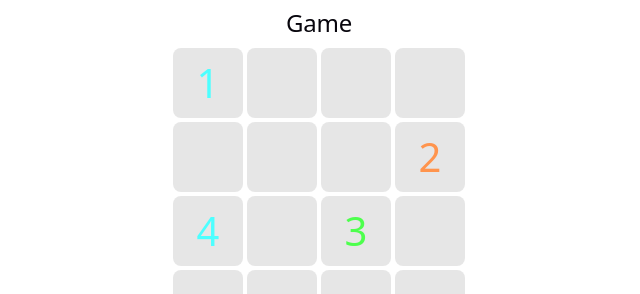
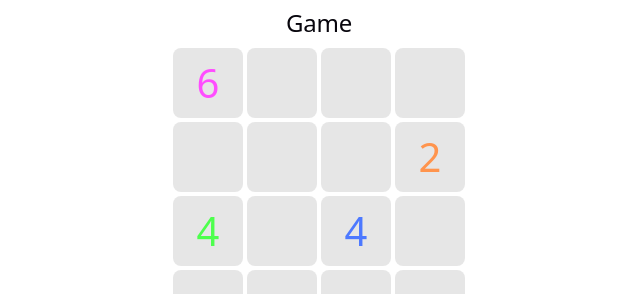
Before and after one commit to andreea-lipan/pretty-squares-game, a React (Vite) app: page / in a window 1280 px wide. Shown: the part 333-627 px from the top of the page, without its empty margins (321-961 px from the left). Built offline with nearby package versions, Linux system fonts and the light colour scheme.

Commit message:
game ends

```diff
--- a/src/Game/Card/Card.tsx
+++ b/src/Game/Card/Card.tsx
@@ -15,7 +15,7 @@ export default function Card({x, y, cell, selectionStart, selectionContinue,sele
   let backgroundColor = "background-default";
 
   if (cell.selectionBackgroundColor) {
-    backgroundColor = "background-" + cell.selectionBackgroundColor;
+    backgroundColor = `background-${cell.selectionBackgroundColor}`;
   } else if (cell.backgroundColor) {
     backgroundColor = "background-" + cell.backgroundColor;
   }
--- a/src/Game/Game.tsx
+++ b/src/Game/Game.tsx
@@ -21,27 +21,31 @@ for (let i = 0; i < 4; i++) {
 
 // Randomly assign numbers and colors to 4 cells
 const colors = ["green", "blue", "pink", "orange", "purple", "cyan"];
+
+// pick 4 unique colors from the list
+const pickedColurs = colors.sort(() => 0.5 - Math.random()).slice(0, 4);
+
 gameBoard[0][0] = {
-  number: 1,
-  numberColor: colors[Math.floor(Math.random() * colors.length)],
+  number: 6,
+  numberColor: pickedColurs[0],
   backgroundColor: null,
   selectionBackgroundColor: null
 };
 gameBoard[1][3] = {
   number: 2,
-  numberColor: colors[Math.floor(Math.random() * colors.length)],
+  numberColor: pickedColurs[1],
   backgroundColor: null,
   selectionBackgroundColor: null
 };
 gameBoard[2][2] = {
-  number: 3,
-  numberColor: colors[Math.floor(Math.random() * colors.length)],
+  number: 4,
+  numberColor: pickedColurs[2],
   backgroundColor: null,
   selectionBackgroundColor: null
 };
 gameBoard[2][0] = {
   number: 4,
-  numberColor: colors[Math.floor(Math.random() * colors.length)],
+  numberColor: pickedColurs[3],
   backgroundColor: null,
   selectionBackgroundColor: null
 };
@@ -50,8 +54,6 @@ gameBoard[2][0] = {
 export default function Game() {
 
   const [gameState, setGameState] = useState(gameBoard);
-  const [cont, setCont] = useState(false);
-
   const [currentSelection, setCurrentSelection] = useState<{
     startX: number,
     startY: number,
@@ -63,17 +65,15 @@ export default function Game() {
   // if it has no number -> give background lightgray
   // if it has more numbers -> give background red (error color)
   function verifySelection(startX: number, startY: number, endX: number, endY: number): string {
-    const number: {[key: number]: string} = {};
+    const number: { [key: number]: string } = {};
 
     // iterate through all cells in the current selection, if it has a number, add it to the number object with its color
-    if (currentSelection) {
     for (let i = Math.min(startY, endY); i <= Math.max(startY, endY); i++) {
       for (let j = Math.min(startX, endX); j <= Math.max(startX, endX); j++) {
         const cell = gameState[i][j];
         console.log("Cell", cell);
         if (cell.number) {
           number[cell.number] = cell.numberColor!;
-          }
         }
       }
     }
@@ -95,7 +95,7 @@ export default function Game() {
     return Object.values(number)[0];
   }
 
-  function colorRectangle(startX: number, startY: number, endX: number, endY: number) {
+  function colorRectangle(startX: number, startY: number, endX: number, endY: number, finalize: boolean = false) {
     console.log("Selecting rectangle from", startX, startY, "to", endX, endY);
     const color: string = verifySelection(startX, startY, endX, endY);
 
@@ -107,10 +107,19 @@ export default function Game() {
         // must make copy of game state to update it, not mutate it directly
         setGameState((prevValue) => {
           const newGameState = [...prevValue.map(innerArray => [...innerArray])];
+          if (finalize) {
+            newGameState[i][j] = {
+              ...newGameState[i][j],
+              backgroundColor: color !== "red" && color !== "lightgray" ? color : null, // if the color is red, section is invalid, dont save
+              selectionBackgroundColor: null
+            }
+          } else {
             newGameState[i][j] = {
               ...newGameState[i][j],
               selectionBackgroundColor: color // will use the function above later to determine the color based on the rules
             }
+          }
+
           return newGameState;
         })
 
@@ -129,9 +138,8 @@ export default function Game() {
         endY: y
       });
 
-      // check if the new rectangle is different, if yes, decolor the old one and color the new one
+      // decolor the old one and color the new one
       removeCurrentSelectionColor();
-
       colorRectangle(currentSelection.startX, currentSelection.startY, x, y);
     }
   }
@@ -169,8 +177,52 @@ export default function Game() {
     removeCurrentSelectionColor();
   }
 
+  function endSelection(x: number, y: number) {
+    // if selection is valid, keep the color, if not, reset it
+    if (currentSelection) {
+      colorRectangle(currentSelection.startX, currentSelection.startY, x, y, true);
+    } else {
+      setCurrentSelection({
+        startX: x,
+        startY: y,
+        endX: x,
+        endY: y
+      });
+      colorRectangle(x, y, x, y, true);
+    }
+
+    resetSelection();
+  }
+
+  const gameWon = verifyGameWon();
+
+  function verifyGameWon(): boolean {
+    // check if all cells with numbers are covered by a rectangle of their color, and there are no empty cells
+
+    for (let i = 0; i < gameState.length; i++) {
+      for (let j = 0; j < gameState[i].length; j++) {
+        const cell = gameState[i][j];
+        if (cell.number) {
+          if (cell.backgroundColor !== cell.numberColor) {
+            return false;
+          }
+        }
+        if (!cell.number && !cell.backgroundColor) {
+          return false;
+        }
+      }
+    }
+
+    return true;
+  }
+
+  function resetGame() {
+    // reset game state to initial state
+    setGameState(gameBoard);
+  }
+
   return (
-    <div>
+    <div onMouseLeave={resetSelection}>
       <h2>Game</h2>
       {/*  table representing the game board 4x4 */}
       <table>
@@ -182,13 +234,17 @@ export default function Game() {
                 <Card x={j} y={i} cell={cell}
                       selectionStart={() => startSelection(j, i)}
                       selectionContinue={() => updateSelection(j, i)}
-                      selectionEnd={() => resetSelection()}/>
+                      selectionEnd={() => endSelection(j, i)}/>
               </td>
             ))}
           </tr>
         ))}
         </tbody>
       </table>
+      {gameWon && <>
+          <div>You won!</div>
+          <button onClick={resetGame}>Play again</button>
+      </>}
     </div>
   );
 }
```
Lines whose indentation alone changed are shown as unchanged.
